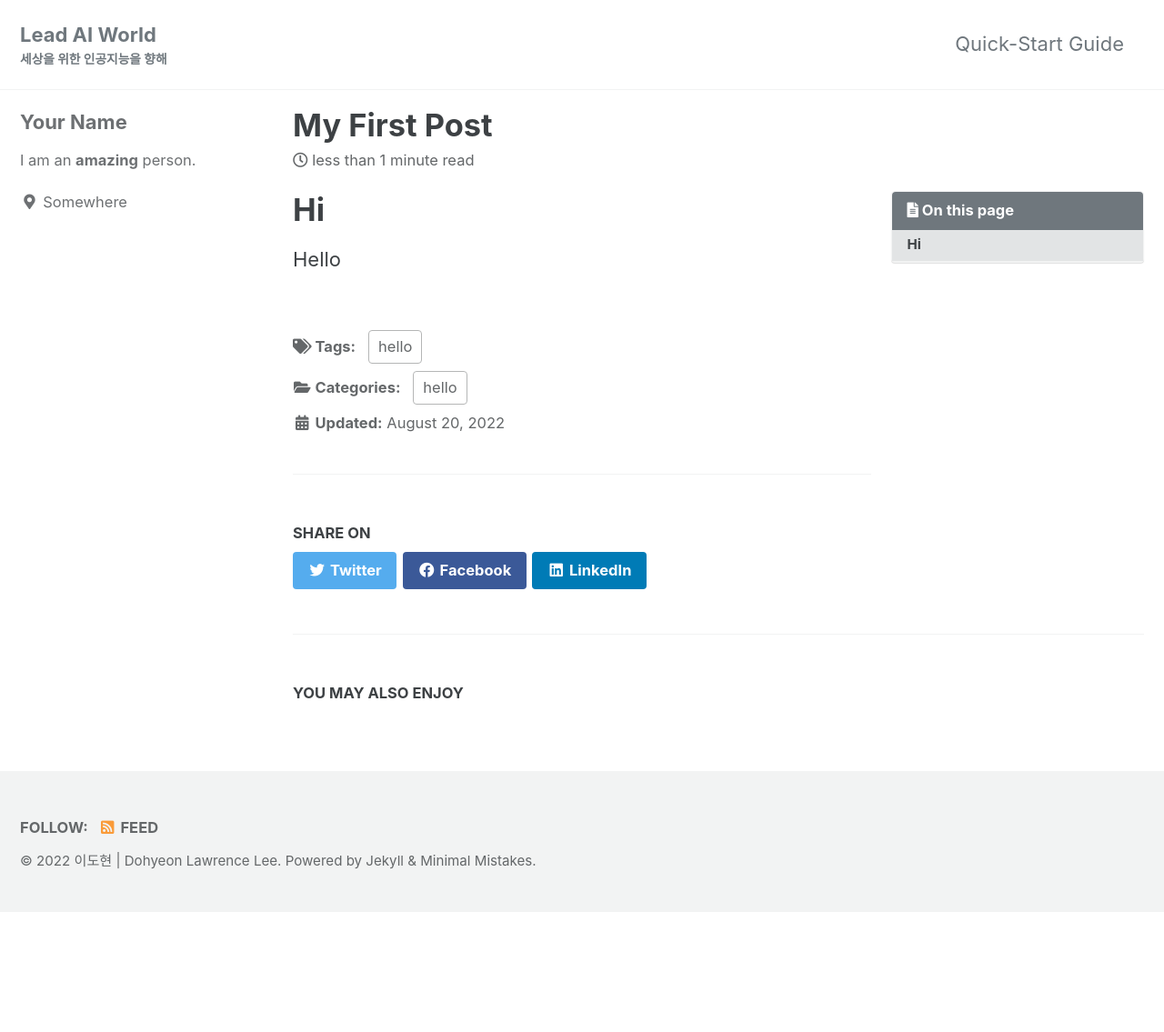
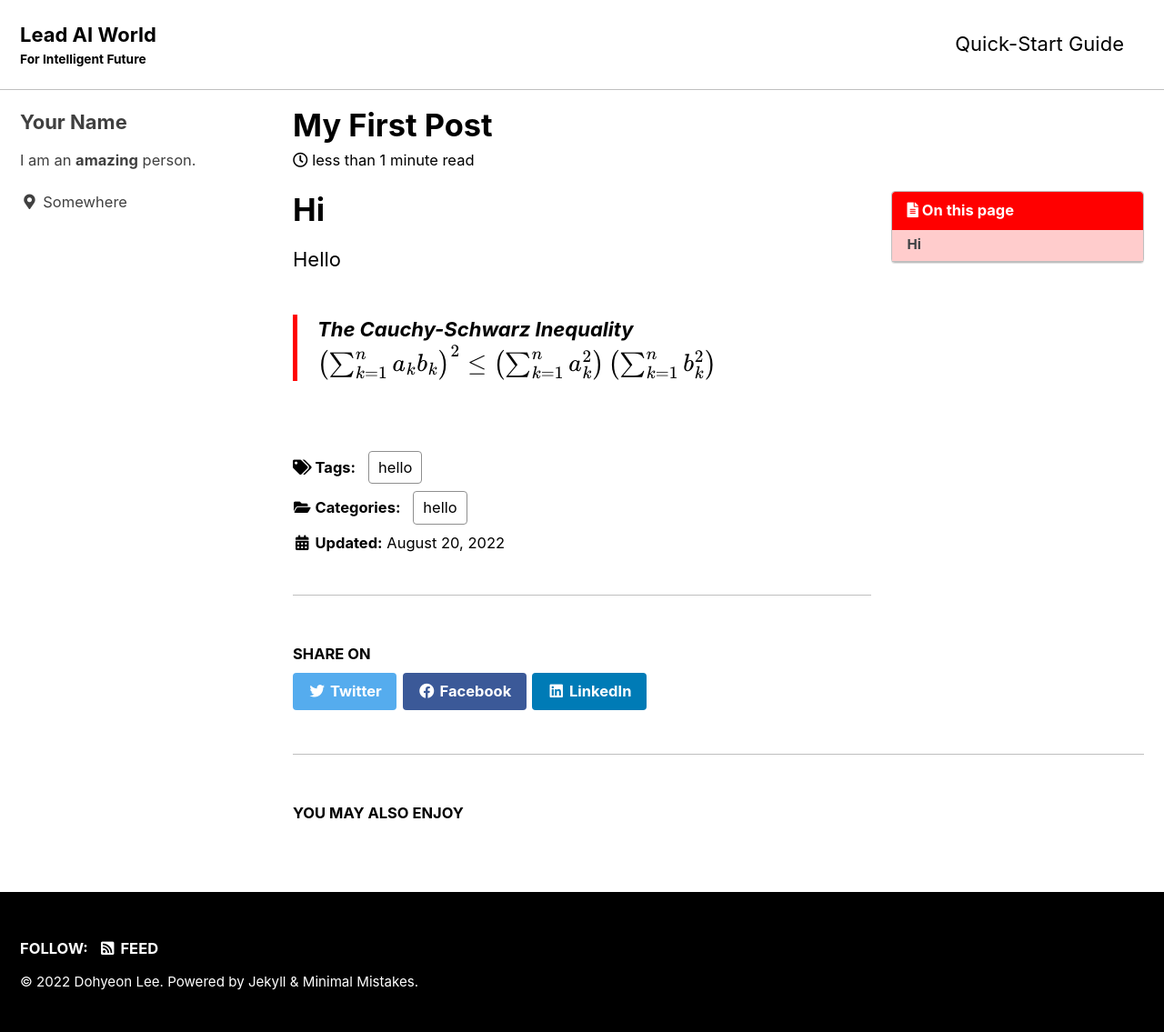
Before and after one commit to Lead-AI-World/Lead-AI-World.github.io, a Jekyll site: the page built from _posts/2022-08-20-Hello.md, in a window 1280 px wide. Shown: the whole page at 91% size. Built offline with Jekyll 4.4.1, drawn with Linux system fonts in a browser that asks for light colours; cached includes are drawn as plain includes; formulas are drawn with MathJax 3; before the commit the page ends 1003 px from its top, so only the background shows below that.

```diff
--- a/_config.yml
+++ b/_config.yml
@@ -12,25 +12,25 @@
 
 # theme                  : "minimal-mistakes-jekyll"
 # remote_theme           : "mmistakes/minimal-mistakes"
-minimal_mistakes_skin    : "default" # "air", "aqua", "contrast", "dark", "dirt", "neon", "mint", "plum", "sunrise"
+minimal_mistakes_skin    : "contrast" # "air", "aqua", "contrast", "dark", "dirt", "neon", "mint", "plum", "sunrise"
 
 # Site Settings
 locale                   : "en-US"
 title                    : "Lead AI World"
-title_separator          : "-"
-subtitle                 : "세상을 위한 인공지능을 향해"
-name                     : "이도현 | Dohyeon Lawrence Lee"
-description              : "인간 친화적인 AI를 개발하여 보다 나은 미래를 만듭니다. 저는 인공지능과 의식을 연구합니다. \\ Creating a better future by developing human-friendly AI. I study AI and Consciousness"
+title_separator          : "|"
+subtitle                 : "For Intelligent Future"
+name                     : "Dohyeon Lee"
+description              : "Creating a better future by developing human-friendly AI. I study AI and Consciousness"
 url                      : "https://Lead-AI-World.github.io"
 baseurl                  : # the subpath of your site, e.g. "/blog"
 repository               : "Lead-AI-World/Lead-AI-World.github.io"
 teaser                   : # path of fallback teaser image, e.g. "/assets/images/500x300.png"
 logo                     : # path of logo image to display in the masthead, e.g. "/assets/images/88x88.png"
-masthead_title           : # overrides the website title displayed in the masthead, use " " for no title
+masthead_title           : "Lead AI World"
 # breadcrumbs            : false # true, false (default)
 words_per_minute         : 200
 comments:
-  provider               : # false (default),, "discourse", "facebook", "staticman", "staticman_v2", "utterances", "giscus", "custom"
+  provider               : "utterances" # false (default),, "discourse", "facebook", "staticman", "staticman_v2", "utterances", "giscus", "custom"
   disqus:
     shortname            : # https://help.disqus.com/customer/portal/articles/466208-what-s-a-shortname-
   discourse:
--- a/_posts/2022-08-20-Hello.md
+++ b/_posts/2022-08-20-Hello.md
@@ -12,3 +12,6 @@ toc : true
 
 # Hi
 Hello
+
+> **The Cauchy-Schwarz Inequality**
+$$\left( \sum_{k=1}^n a_k b_k \right)^2 \leq \left( \sum_{k=1}^n a_k^2 \right) \left( \sum_{k=1}^n b_k^2 \right)$$
```
